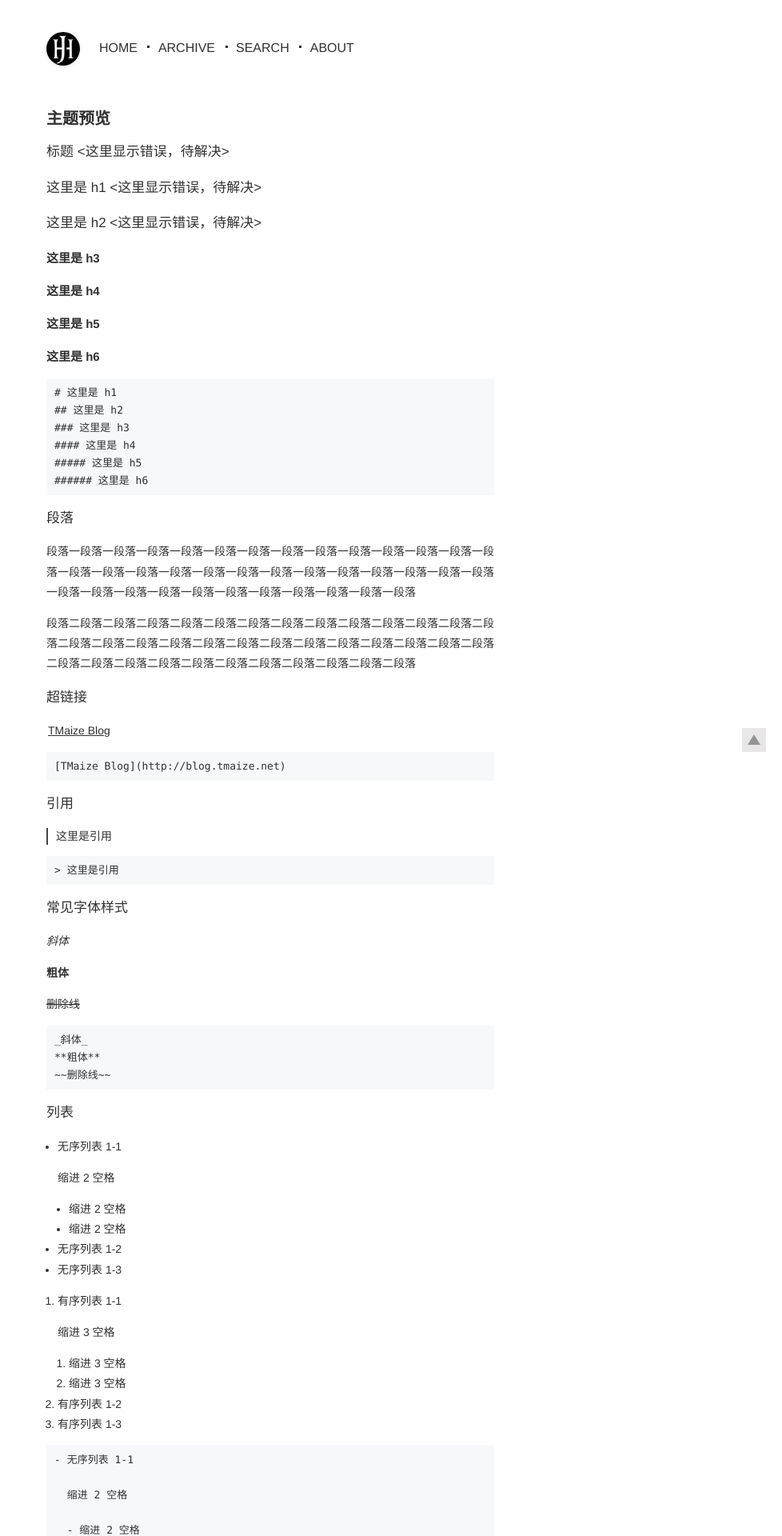
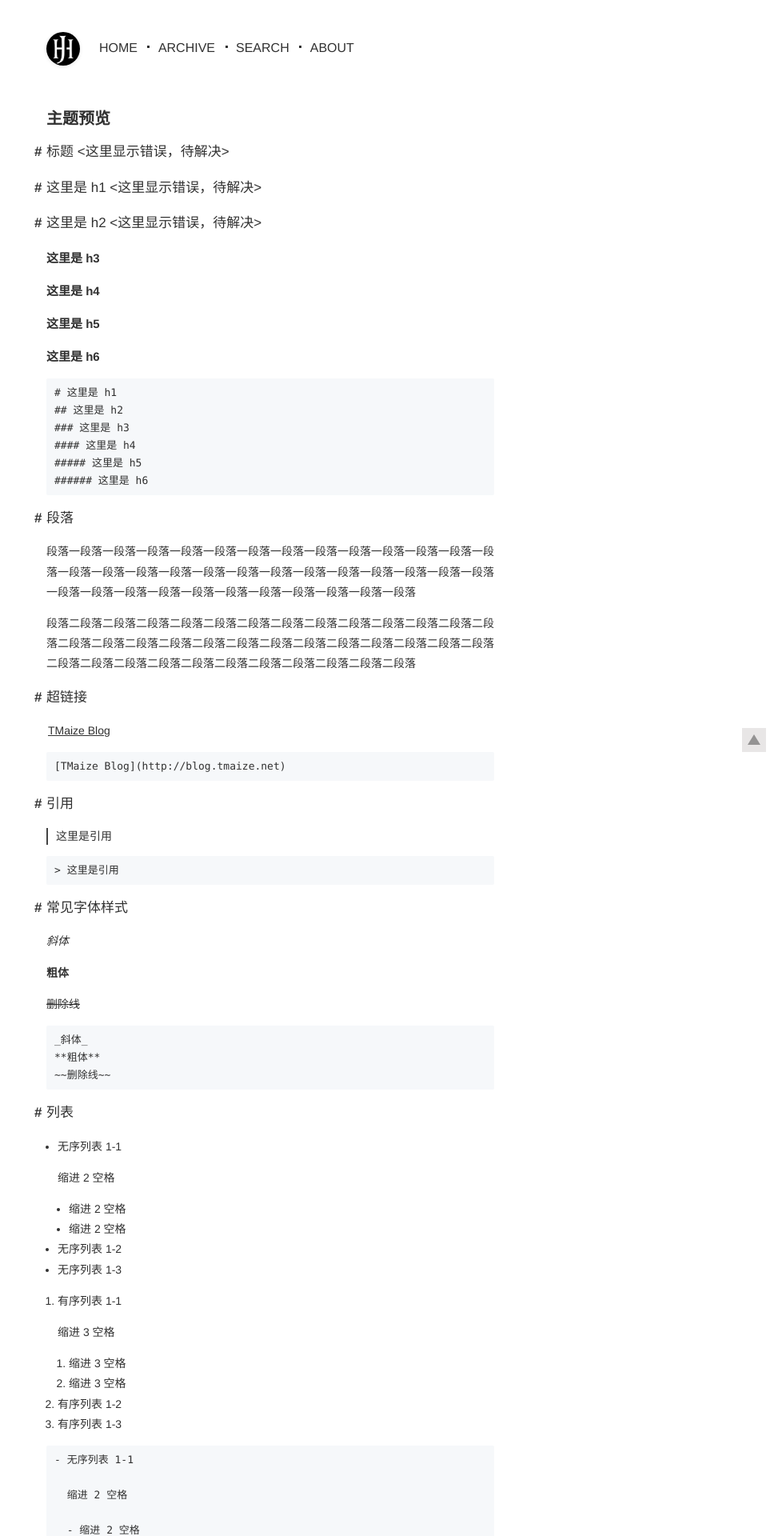
Before and after one commit to juhawk42/juhawk42.github.io, a Jekyll site: the page built from _posts/2019-05-01-主题预览.md, in a window 1280 px wide. Shown: the top 1920 px of the page at 80% size, without its empty margins (302-1280 px from the left). Built offline with Jekyll 4.4.1, drawn with Linux system fonts in a browser that asks for light colours.

Commit message:
Update blog-post.css

```diff
--- a/static/css/blog-post.css
+++ b/static/css/blog-post.css
@@ -25,7 +25,7 @@
 }
 .post h1::before,
 .post h2::before {
-  content: ' ';
+  content: '#';
   position: absolute;
   top: 0;
   left: -15px;
@@ -168,7 +168,7 @@
   }
   .post h1::before,
   .post h2::before {
-    content: ' ';
+    content: '#';
     position: unset;
     padding-right: 5px;
     font-weight: bold;
```
